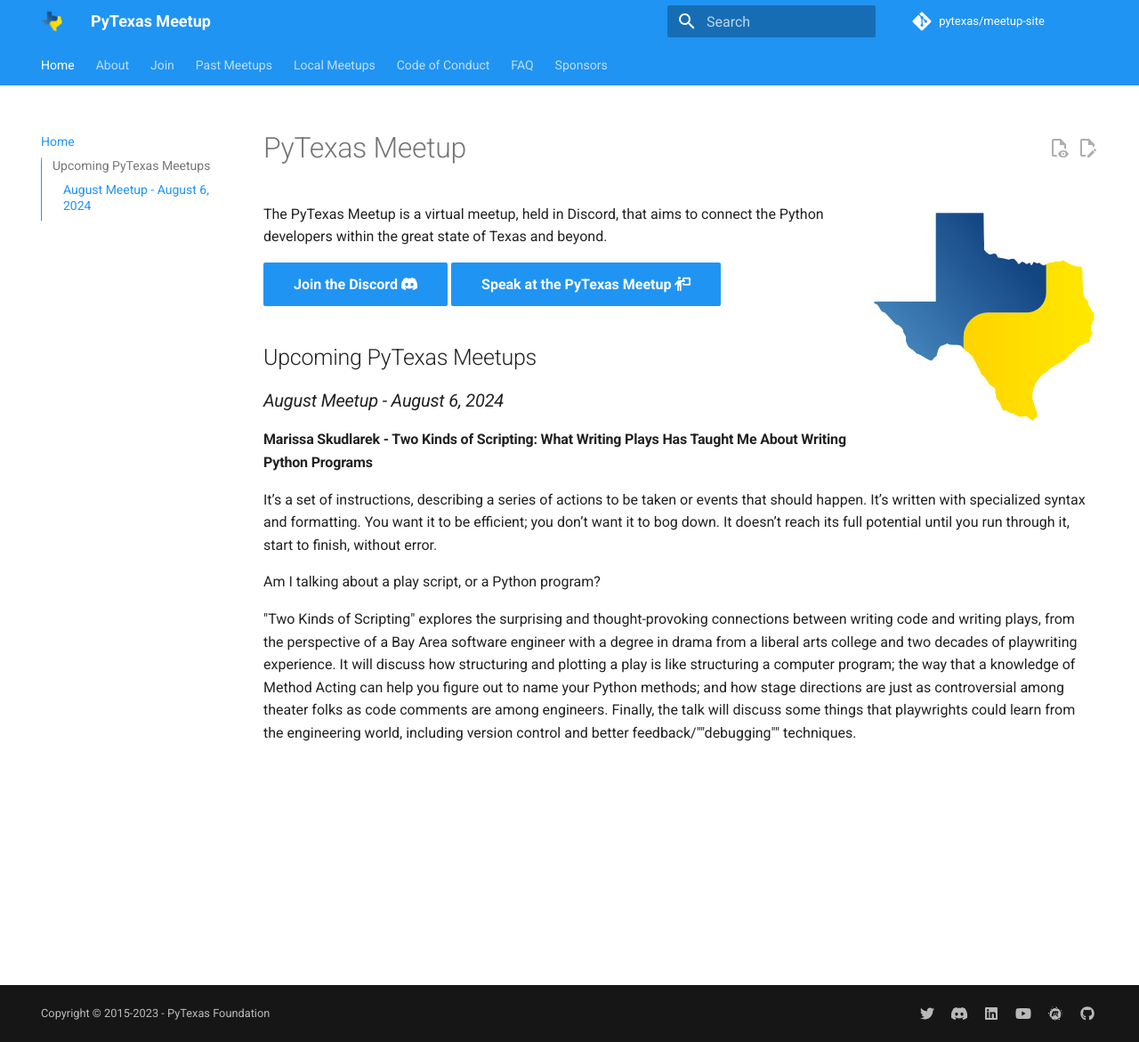
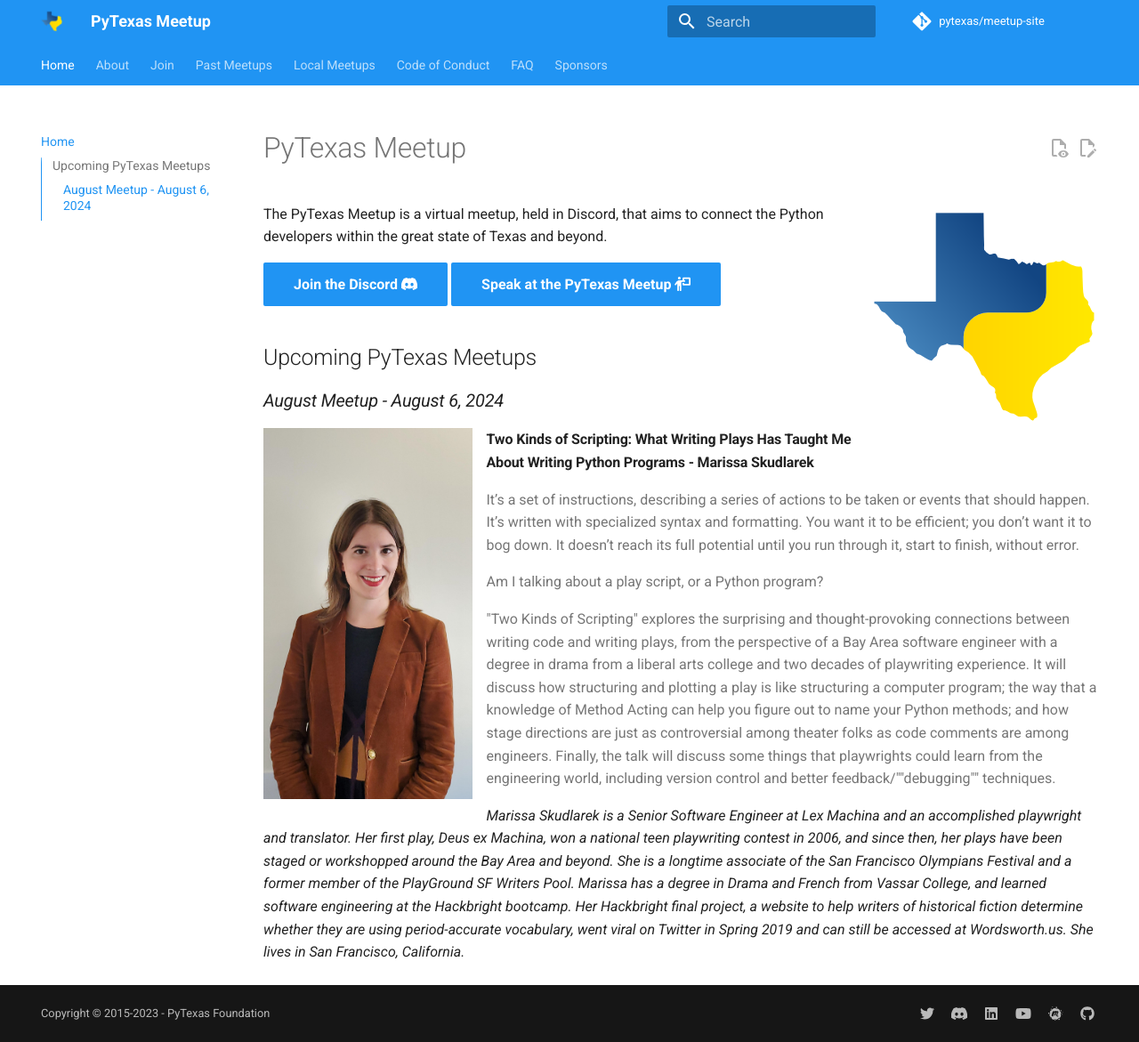
Before and after one commit to pytexas/meetup, an MkDocs documentation site: the page built from docs/index.md, in a window 1280 px wide and 1171 px high. Shown: the whole window at 89% size. Built offline with MkDocs 1.6.1 and Material for MkDocs 9.7.7, drawn with Linux system fonts in a browser that asks for light colours; comment, search, counter and statistics services are not loaded.

Commit message:
Added photo

```diff
--- a/docs/index.md
+++ b/docs/index.md
@@ -14,10 +14,14 @@ of Texas and beyond.
 
 ### _August Meetup - August 6, 2024_
 
-#### Marissa Skudlarek - Two Kinds of Scripting: What Writing Plays Has Taught Me About Writing Python Programs
+![Moshe Zadka Avatar](./assets/images/MarissaSkudlarek.jpg){: style="height:25%;width:25%" align=left}
 
-It’s a set of instructions, describing a series of actions to be taken or events that should happen. It’s written with specialized syntax and formatting. You want it to be efficient; you don’t want it to bog down. It doesn’t reach its full potential until you run through it, start to finish, without error.
+#### Two Kinds of Scripting: What Writing Plays Has Taught Me About Writing Python Programs - Marissa Skudlarek
 
-Am I talking about a play script, or a Python program?
+> It’s a set of instructions, describing a series of actions to be taken or events that should happen. It’s written with specialized syntax and formatting. You want it to be efficient; you don’t want it to bog down. It doesn’t reach its full potential until you run through it, start to finish, without error.
+>
+> Am I talking about a play script, or a Python program?
+>
+> "Two Kinds of Scripting" explores the surprising and thought-provoking connections between writing code and writing plays, from the perspective of a Bay Area software engineer with a degree in drama from a liberal arts college and two decades of playwriting experience. It will discuss how structuring and plotting a play is like structuring a computer program; the way that a knowledge of Method Acting can help you figure out to name your Python methods; and how stage directions are just as controversial among theater folks as code comments are among engineers. Finally, the talk will discuss some things that playwrights could learn from the engineering world, including version control and better feedback/""debugging"" techniques.
 
-"Two Kinds of Scripting" explores the surprising and thought-provoking connections between writing code and writing plays, from the perspective of a Bay Area software engineer with a degree in drama from a liberal arts college and two decades of playwriting experience. It will discuss how structuring and plotting a play is like structuring a computer program; the way that a knowledge of Method Acting can help you figure out to name your Python methods; and how stage directions are just as controversial among theater folks as code comments are among engineers. Finally, the talk will discuss some things that playwrights could learn from the engineering world, including version control and better feedback/""debugging"" techniques.
+*Marissa Skudlarek is a Senior Software Engineer at Lex Machina and an accomplished playwright and translator. Her first play, Deus ex Machina, won a national teen playwriting contest in 2006, and since then, her plays have been staged or workshopped around the Bay Area and beyond. She is a longtime associate of the San Francisco Olympians Festival and a former member of the PlayGround SF Writers Pool. Marissa has a degree in Drama and French from Vassar College, and learned software engineering at the Hackbright bootcamp. Her Hackbright final project, a website to help writers of historical fiction determine whether they are using period-accurate vocabulary, went viral on Twitter in Spring 2019 and can still be accessed at Wordsworth.us. She lives in San Francisco, California.*
```
